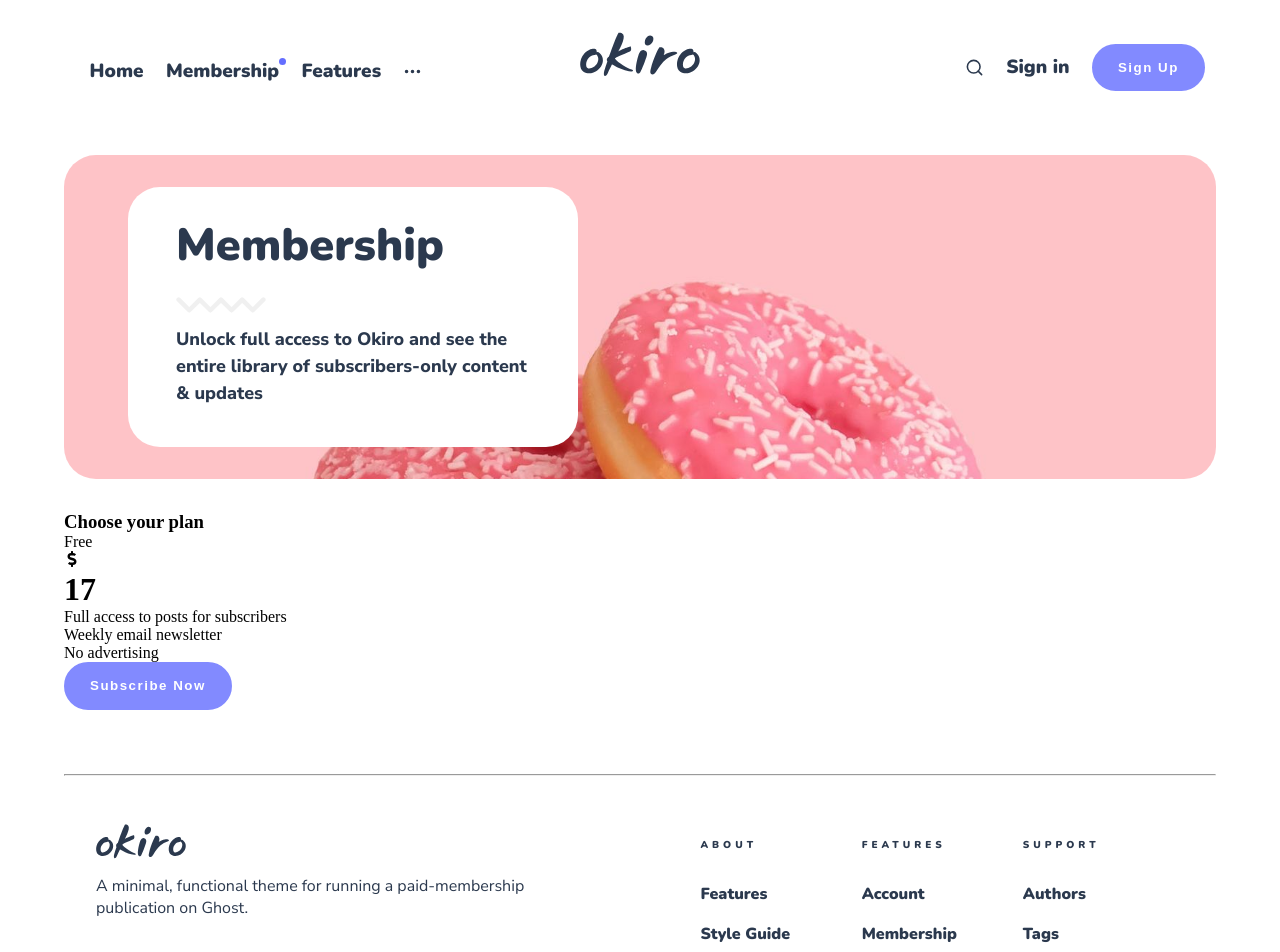
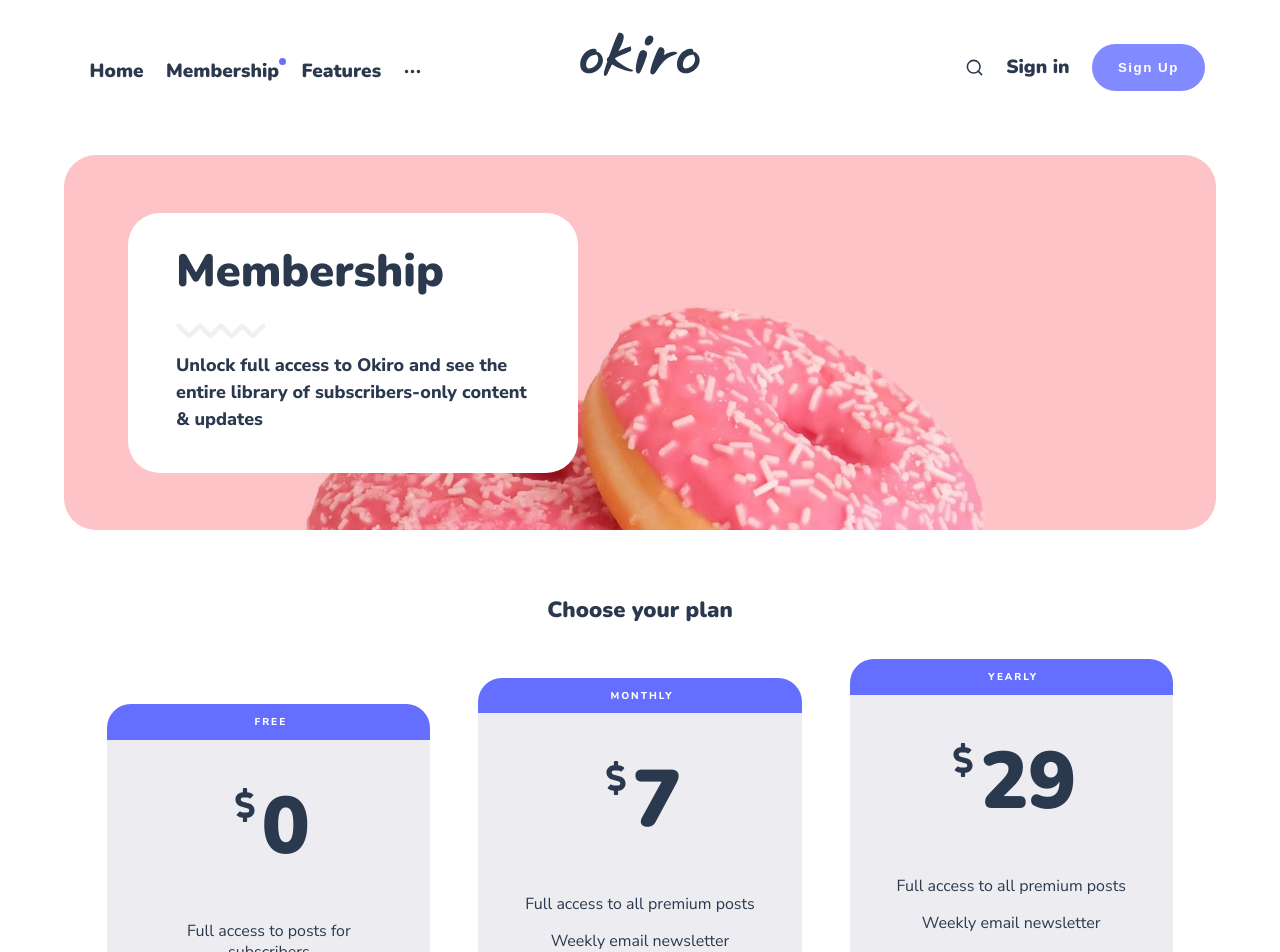
Before and after one commit to TidbitsJS/okiro, a React (Create React App) app: page /membership in a window 1280 px wide. Shown: the top 952 px of the page. Built offline with nearby package versions, Linux system fonts and the light colour scheme.

Commit message:
membership plan cards

```diff
--- a/src/container/pages/membership/MembershipPage.jsx
+++ b/src/container/pages/membership/MembershipPage.jsx
@@ -4,23 +4,61 @@ import CustomButton from "../../../components/button/CustomButton";
 
 import "./membershipPage.css";
 
-const PlanCard = () => {
+const planData = [
+  {
+    type: "free",
+    price: 0,
+    features: [
+      "Full access to posts for subscribers",
+      "Weekly email newsletter",
+      "No Advertising",
+    ],
+  },
+  {
+    type: "monthly",
+    price: 7,
+    features: [
+      "Full access to all premium posts",
+      "Weekly email newsletter",
+      "Support independent publishing",
+      "Simple, secure card payment",
+      "No Advertising",
+    ],
+  },
+  {
+    type: "yearly",
+    price: 29,
+    features: [
+      "Full access to all premium posts",
+      "Weekly email newsletter",
+      "Support independent publishing",
+      "Simple, secure card payment",
+      "One easy payment instead of 12!",
+      "No Advertising",
+    ],
+  },
+];
+
+const PlanCard = ({ plan: { type, price, features } }) => {
   return (
-    <div className="okiro__membership-plans_div">
     <div className="okiro__membership-plans_div-card">
-        <div className="okiro__membership-plans_div-card_type">Free</div>
+      <div className="okiro__membership-plans_div-card_type">{type}</div>
       <div className="okiro__membership-plans_div-card_amount">
-          <FaDollarSign />
-          <h1>17</h1>
+        <h1>
+          {" "}
+          <span>
+            <FaDollarSign fontSize={34} />
+          </span>
+          {price}
+        </h1>
       </div>
       <div className="okiro__membership-plans_div-card_content">
-          <p>Full access to posts for subscribers</p>
-          <p>Weekly email newsletter</p>
-          <p>No advertising</p>
+        {features.map((feature, index) => (
+          <p key={feature + index}>{feature}</p>
+        ))}
       </div>
       <div className="okiro__membership-plans_div-card_button">
         <CustomButton title="Subscribe now" />
-        </div>
       </div>
     </div>
   );
@@ -48,7 +86,11 @@ const MembershipPage = () => {
 
       <div className="okiro__membership-plans">
         <h3>Choose your plan</h3>
-        <PlanCard />
+        <div className="okiro__membership-plans_div">
+          {planData.map((plan, index) => (
+            <PlanCard plan={plan} key={plan.type + index} />
+          ))}
+        </div>
       </div>
     </div>
   );
--- a/src/container/pages/membership/membershipPage.css
+++ b/src/container/pages/membership/membershipPage.css
@@ -19,8 +19,7 @@
   justify-content: flex-start;
   align-items: center;
 
-  padding: 2rem 4rem;
-
+  padding: 4rem 4rem;
   margin-bottom: 2rem;
 }
 
@@ -63,6 +62,131 @@
   text-align: left;
 }
 
+.okiro__membership-plans {
+  display: flex;
+  justify-content: center;
+  align-items: center;
+  flex-direction: column;
+
+  margin: 2rem 0;
+}
+
+.okiro__membership-plans h3 {
+  font-family: var(--font-base);
+  font-size: 22px;
+  font-weight: 900;
+  text-align: center;
+  line-height: 1.5;
+  color: var(--color-font);
+}
+
+.okiro__membership-plans_div {
+  display: flex;
+  flex-wrap: wrap;
+  justify-content: center;
+  align-items: center;
+
+  margin-top: 1rem;
+}
+
+.okiro__membership-plans_div-card {
+  background: var(--color-two);
+  border-radius: 1.5rem;
+
+  display: flex;
+  justify-content: center;
+  align-items: center;
+  flex-direction: column;
+  flex: 1;
+  width: 100%;
+
+  margin: 1rem 1.5rem;
+
+  min-width: 320px;
+}
+
+.okiro__membership-plans_div-card_type {
+  background: var(--accent-color);
+  display: flex;
+  justify-content: center;
+  align-items: center;
+  width: 100%;
+
+  border-top-left-radius: 1.5rem;
+  border-top-right-radius: 1.5rem;
+
+  padding: 0.8rem;
+  color: #fff;
+  font-weight: 800;
+  font-family: var(--font-alt);
+  font-size: 10px;
+  line-height: 1;
+
+  text-indent: 4px;
+  text-transform: uppercase;
+  letter-spacing: 2px;
+}
+
+.okiro__membership-plans_div-card_amount {
+  display: flex;
+  flex-direction: row;
+  padding: 2rem;
+}
+
+.okiro__membership-plans_div-card_amount svg {
+  fill: var(--color-font);
+}
+
+.okiro__membership-plans_div-card_amount h1 {
+  font-size: 5rem;
+  font-weight: 900;
+  color: var(--color-font);
+  font-family: var(--font-base);
+
+  display: flex;
+  justify-content: flex-start;
+  align-items: flex-start;
+}
+
+.okiro__membership-plans_div-card_amount span {
+  display: flex;
+  justify-content: flex-start;
+  margin-top: 1rem;
+}
+
+.okiro__membership-plans_div-card_content {
+  display: flex;
+  justify-content: center;
+  align-items: center;
+  flex-direction: column;
+
+  padding: 0rem 2rem 2rem;
+}
+
+.okiro__membership-plans_div-card_content p {
+  font-size: 16px;
+  line-height: 1.3;
+  font-family: var(--font-alt);
+  color: var(--color-font);
+  margin: 0.5rem;
+  text-align: center;
+}
+
+.okiro__membership-plans_div-card_button {
+  display: flex;
+  padding: 2rem;
+
+  margin-top: 2rem;
+}
+
+.okiro__membership-plans_div-card_button .okiro__custom-button button {
+  letter-spacing: 0.5px;
+  padding: 1.2rem 1.5rem;
+  font-weight: 900;
+  font-family: var(--font-base);
+  opacity: 1;
+}
+
 @media screen and (max-width: 630px) {
   .okiro__membership-welcome {
     padding: 2rem;
@@ -85,6 +209,10 @@
   .okiro__membership-welcome_text p {
     font-size: 15px;
   }
+
+  .okiro__membership-plans_div-card {
+    margin: 1rem 0.5rem;
+  }
 }
 
 @media screen and (max-width: 450px) {
@@ -105,4 +233,8 @@
   .okiro__membership-welcome {
     padding: 1rem;
   }
+
+  .okiro__membership-plans_div-card {
+    min-width: 100%;
+  }
 }
```
Lines whose indentation alone changed are shown as unchanged.
